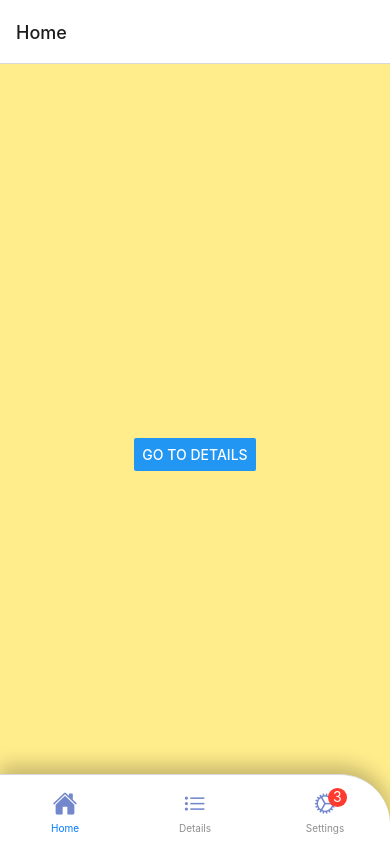
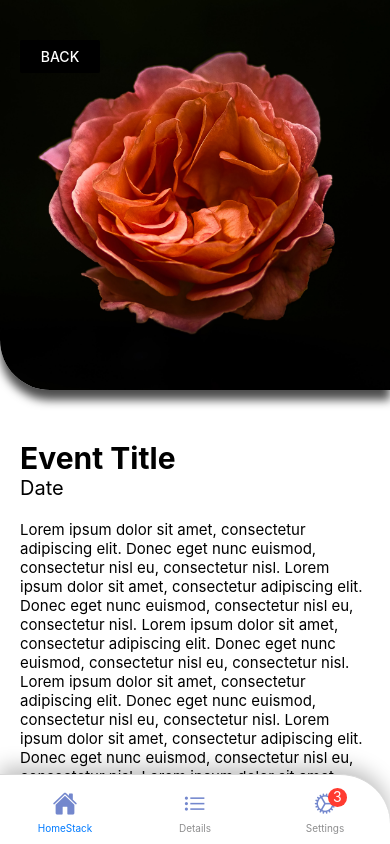
Before and after one commit to hrit-ik/bit_project, a React Native app: screen /EventDetails in a window 390 px wide. Built offline with nearby package versions, Linux system fonts and the light colour scheme.

Commit message:
added eventDetails

```diff
--- a/App.js
+++ b/App.js
@@ -3,10 +3,10 @@ import { Button, View, Text, StyleSheet } from 'react-native';
 import { NavigationContainer } from '@react-navigation/native';
 // import { createNativeStackNavigator } from '@react-navigation/native-stack';
 import { createBottomTabNavigator } from '@react-navigation/bottom-tabs';
-import Home from './screens/home';
 import Details from './screens/details';
 import Settings from './screens/settings';
 import {Ionicons} from '@expo/vector-icons';
+import HomeStack from './components/homeStack';
 
 const Tab = createBottomTabNavigator();
 export default function App() {
@@ -29,7 +29,7 @@ export default function App() {
             tabBarIcon: ({ focused, color, size }) => {
               let iconName;
 
-              if (route.name === 'Home') {
+              if (route.name === 'HomeStack') {
                 iconName = focused ? 'home' : 'home-outline';
               } else if (route.name === 'Settings') {
                 iconName = focused ? 'cog' : 'cog-outline';
@@ -43,7 +43,7 @@ export default function App() {
             },
           })}
         >
-          <Tab.Screen name="Home" component={Home} />
+          <Tab.Screen name="HomeStack" component={HomeStack} options={{headerShown: false}}/>
           <Tab.Screen name="Details" component={Details} />
           <Tab.Screen name="Settings" component={Settings} options={{ tabBarBadge: 3 }}/>
         </Tab.Navigator>
--- /dev/null
+++ b/components/homeStack.js
@@ -0,0 +1,18 @@
+import React from 'react'
+import { createNativeStackNavigator } from '@react-navigation/native-stack';
+import EventDetails from '../screens/event-details';
+import Home from '../screens/home';
+
+const Stack = createNativeStackNavigator();
+export default function HomeStacks() {
+    return (
+        <Stack.Navigator>
+            <Stack.Screen name="Home" component={Home}/>
+            <Stack.Screen name="EventDetails" component={EventDetails}
+                options={{
+                    headerShown: false
+                }}
+            />
+        </Stack.Navigator>
+    )
+}
--- a/screens/details.js
+++ b/screens/details.js
@@ -18,8 +18,8 @@ export default function Details({navigation}) {
     return (
         <View style={styles.container}>
             <Button
-                title="Go back to Home"
-                onPress={() => navigation.goBack()}
+                title="Nothing here"
+                // onPress={() => navigation.goBack()}
             />
             <Text style={styles.text}>itemId: </Text>
             <Text style={styles.text}>{count}</Text>
--- /dev/null
+++ b/screens/event-details.js
@@ -0,0 +1,121 @@
+import React from 'react'
+import { View, Image, StyleSheet, Dimensions, Text, ScrollView, Button } from 'react-native';
+import img1 from '../assets/images/img1.jpg';
+
+
+export default function EventDetails({navigation}) {
+    // navigation.tabBar = () => null
+    const navigateBack = () => {
+        navigation.goBack();
+    }
+    return (
+        <View style={styles.container}>
+            <View style={styles.imageContainer}>
+                <Image source={img1}
+                    style={styles.image}
+                />
+            </View>
+            <ScrollView style={styles.scrollView}>
+                <View style={styles.textContainer}>
+                        <Text style={styles.title}>
+                            Event Title
+                        </Text>
+                        <Text style={styles.date}>
+                            Date
+                        </Text>
+                        <Text style={styles.body}>
+                            Lorem ipsum dolor sit amet, consectetur adipiscing elit.
+                            Donec eget nunc euismod, consectetur nisl eu,
+                            consectetur nisl.
+                            Lorem ipsum dolor sit amet, consectetur adipiscing elit.
+                            Donec eget nunc euismod, consectetur nisl eu,
+                            consectetur nisl.
+                            Lorem ipsum dolor sit amet, consectetur adipiscing elit.
+                            Donec eget nunc euismod, consectetur nisl eu,
+                            consectetur nisl.
+                            Lorem ipsum dolor sit amet, consectetur adipiscing elit.
+                            Donec eget nunc euismod, consectetur nisl eu,
+                            consectetur nisl.
+                            Lorem ipsum dolor sit amet, consectetur adipiscing elit.
+                            Donec eget nunc euismod, consectetur nisl eu,
+                            consectetur nisl.
+                            Lorem ipsum dolor sit amet, consectetur adipiscing elit.
+                            Donec eget nunc euismod, consectetur nisl eu,
+                            consectetur nisl.
+                            Lorem ipsum dolor sit amet, consectetur adipiscing elit.
+                            Donec eget nunc euismod, consectetur nisl eu,
+                            consectetur nisl.
+                            Lorem ipsum dolor sit amet, consectetur adipiscing elit.
+                            Donec eget nunc euismod, consectetur nisl eu,
+                            consectetur nisl.
+                            Lorem ipsum dolor sit amet, consectetur adipiscing elit.
+                            Donec eget nunc euismod, consectetur nisl eu,
+                            consectetur nisl.
+                            Lorem ipsum dolor sit amet, consectetur adipiscing elit.
+                            Donec eget nunc euismod, consectetur nisl eu,
+                            consectetur nisl.
+                        </Text>
+                        <View style={{backgroundColor: 'black', width: 70, alignSelf: 'center', marginTop: 15, borderRadius: 10, marginBottom: 10}}>
+                            <Button title="Join" color={'#fff'} />
+                        </View>
+                    </View>
+            </ScrollView>
+            <View style={styles.backButton}>
+                <Button title="Back" color={'#000'} onPress={navigateBack}/>
+            </View>
+        </View>
+    )
+}
+
+const styles = StyleSheet.create({
+    container: {
+        flex: 1,
+        backgroundColor: '#fff',
+        position: 'relative',
+    },
+    image: {
+        width: Dimensions.get('window').width,
+        height: Dimensions.get('window').width,
+        borderBottomLeftRadius: 50,
+        // borderBottomRightRadius: 50,
+    },
+    imageContainer: {
+        shadowOffset: { width: 0, height: 10 },
+        shadowColor: 'black',
+        shadowOpacity: 0.7,
+        shadowRadius: 10,
+        elevation: 5,
+        position: 'absolute',
+        borderBottomLeftRadius: 50,
+        zIndex: 1,
+    },
+    textContainer: {
+        padding: 20,
+        paddingTop: 40,
+        marginBottom: 60,
+        marginTop: 400,
+    },
+    title: {
+        fontSize: 30,
+        fontWeight: 'bold',
+        color: '#000',
+    },
+    date: {
+        fontSize: 20,
+        color: '#000',
+    },
+    body: {
+        fontSize: 15,
+        color: '#000',
+        marginTop: 20,
+    },
+    backButton: {
+        position: 'absolute',
+        top: 40,
+        left: 20,
+        zIndex: 2,
+        backgroundColor: '#fff',
+        borderRadius: 20,
+        width: 80,
+    },
+})
--- a/screens/home.js
+++ b/screens/home.js
@@ -8,11 +8,8 @@ export default function Home({navigation}) {
     return (
         <View style={styles.container}>
             <Button
-                title="Go to Details"
-                onPress={() => navigation.navigate('Details',{
-                    itemId: Math.floor(Math.random() * 100),
-                    otherParam: 'anything I might want',
-                })}
+                title="Open the Post"
+                onPress={() => navigation.navigate('EventDetails')}
             />
         </View>
     )
```
Also changed, not shown: assets/images/img1.jpg (added).
